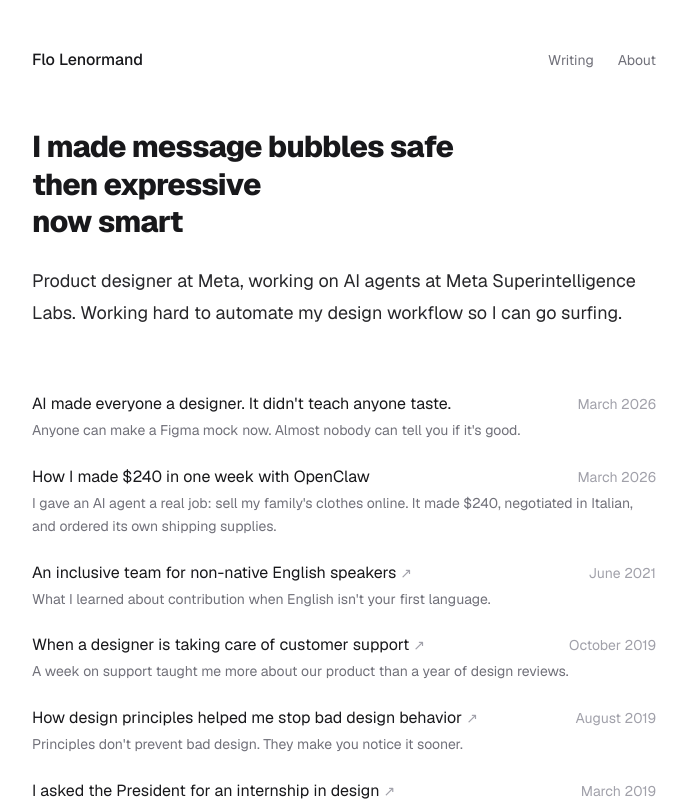
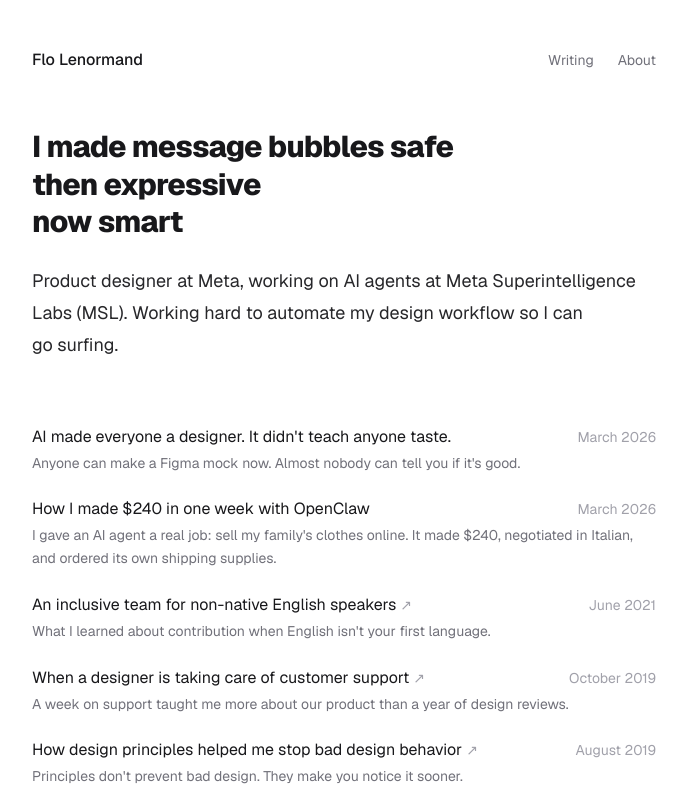
Before and after one commit to flo-flo-lenormand/flo-portfolio, a Next.js app: page / in a window 1280 px wide. Shown: the top 801 px of the page, without its empty margins (296-983 px from the left). Built offline with nearby package versions, Linux system fonts and the light colour scheme.

Commit message:
Add MSL abbreviation to homepage intro

```diff
--- a/src/app/home-content.tsx
+++ b/src/app/home-content.tsx
@@ -49,7 +49,7 @@ export default function HomeContent({ articles }: { articles: Article[] }) {
         </h1>
         <div className="prose">
           <p>
-            Product designer at Meta, working on AI agents at Meta Superintelligence Labs. Working hard to automate my design workflow so I can go surfing.
+            Product designer at Meta, working on AI agents at Meta Superintelligence Labs (MSL). Working hard to automate my design workflow so I can go surfing.
           </p>
         </div>
       </motion.section>
```
